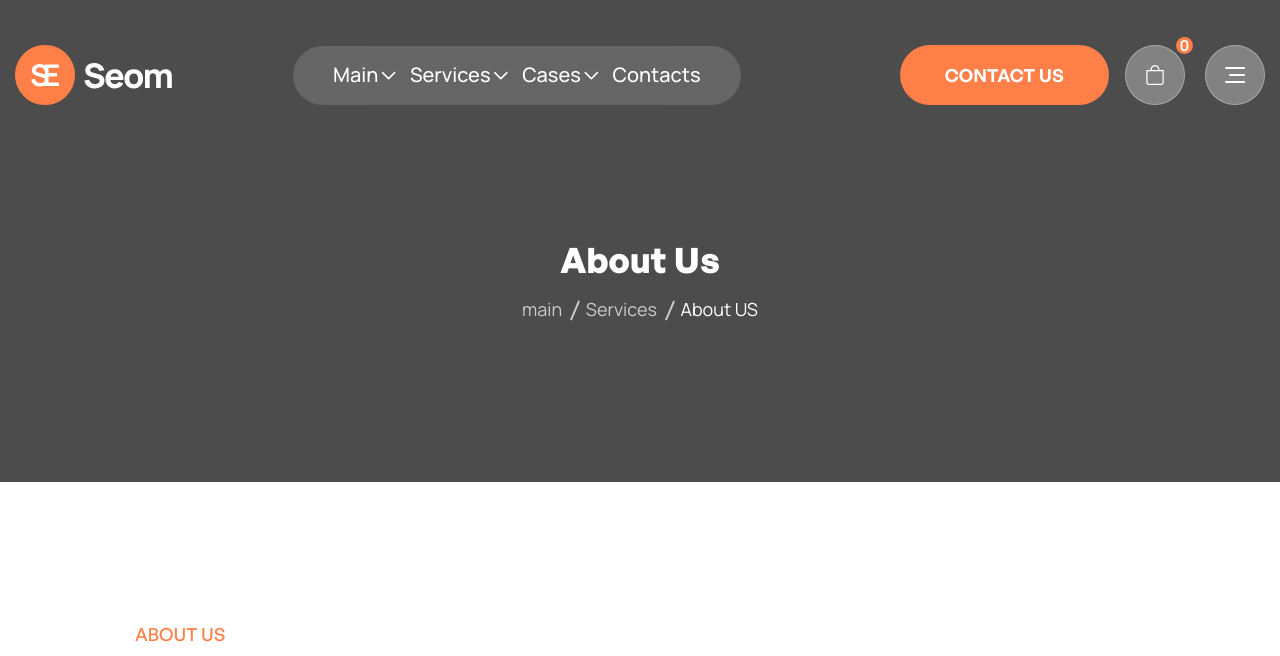
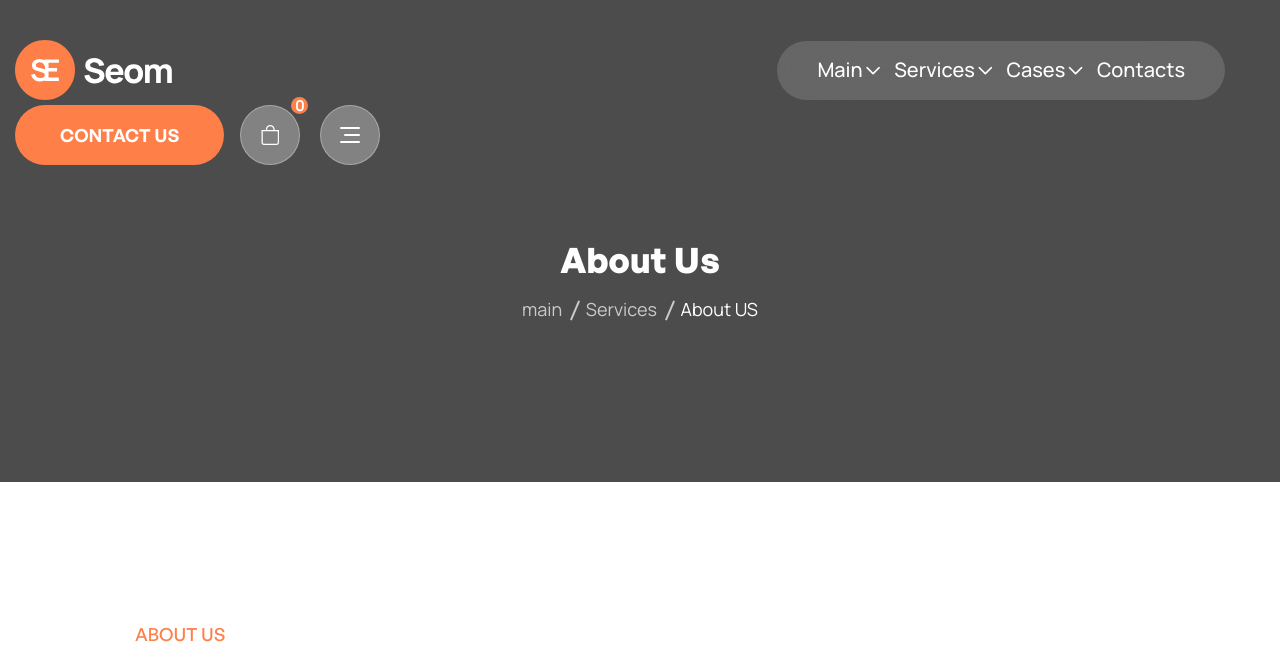
Before and after one commit to Somar-sabe/igor, a plain HTML site: page about.html in a window 1280 px wide. Shown: the top 656 px of the page. Drawn offline with nearby package versions, Linux system fonts and the light colour scheme; a web font is replaced by a local one.

Commit message:
sqweakasdosdsa

```diff
--- a/about.html
+++ b/about.html
@@ -156,7 +156,7 @@
 				<div class="container-fluid">
 					<div class="row align-items-center justify-content-between">
 						<div class="col-md-auto col-6">
-							<div class="logo-area">
+							<div class="logo-area" style="width:400px">
 								<a class="logo" href="index.html"><img src="assets/header-logo-4.svg"
 										alt="Header-logo"></a>
 								<a class="sticky-logo" href="index.html"><img src="assets/act.png" style="width:50%"
```
Also changed, not shown: cart.html (+1 -1 lines), contact.html (+1 -1 lines), index.html (+1 -1 lines), login.html (+1 -1 lines), services.html (+1 -1 lines), signup.html (+1 -1 lines), team.html (+1 -1 lines).
